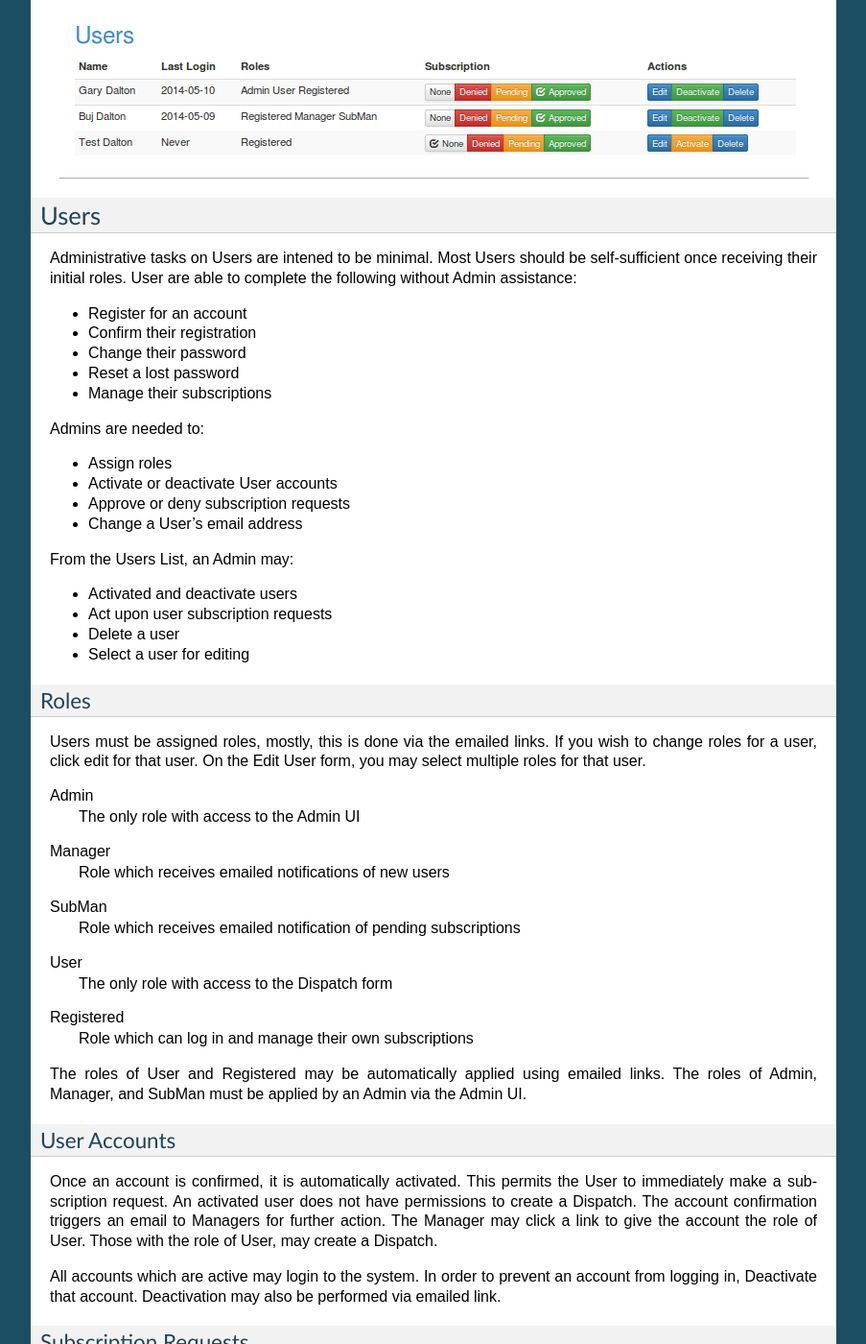
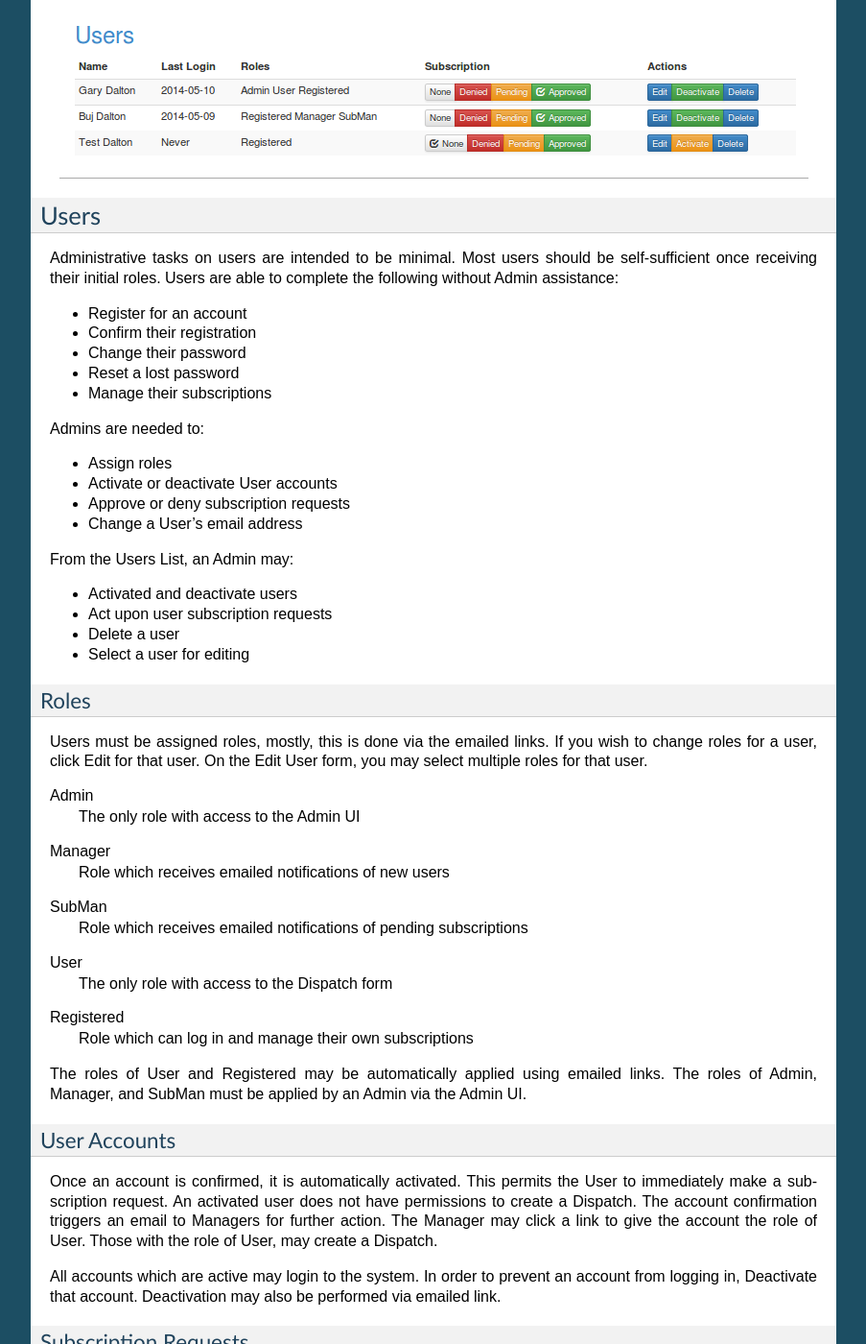
Before and after one commit to gary-dalton/Twenty47, a Sphinx documentation site: the page built from docs/for_admins.rst, in a window 1280 px wide and 1400 px high, scrolled down 624 px. Shown: the whole window at 96% size, without its empty margins (198-1101 px from the left). Built offline with Sphinx 7.4.7, drawn with Linux system fonts in a browser that asks for light colours; some of the changed text lies outside the part shown.

Commit message:
Some typos

```diff
--- a/docs/for_admins.rst
+++ b/docs/for_admins.rst
@@ -26,8 +26,8 @@ Click the Admin menu item to be taken directly to the Users List.
 
 Users
 ==============
-Administrative tasks on Users are intened to be minimal. Most Users should
-be self-sufficient once receiving their initial roles. User are able to
+Administrative tasks on users are intended to be minimal. Most users should
+be self-sufficient once receiving their initial roles. Users are able to
 complete the following without Admin assistance:
 
 * Register for an account
@@ -53,7 +53,7 @@ From the Users List, an Admin may:
 Roles
 -----
 Users must be assigned roles, mostly, this is done via the emailed links.
-If you wish to change roles for a user, click edit for that user. On the
+If you wish to change roles for a user, click Edit for that user. On the
 Edit User form, you may select multiple roles for that user.
 
 Admin
@@ -63,7 +63,7 @@ Manager
  Role which receives emailed notifications of new users
 
 SubMan
- Role which receives emailed notification of pending subscriptions
+ Role which receives emailed notifications of pending subscriptions
 
 User
  The only role with access to the Dispatch form
```
Also changed, not shown: other parts of docs/for_admins.rst (+2 -5 lines).
